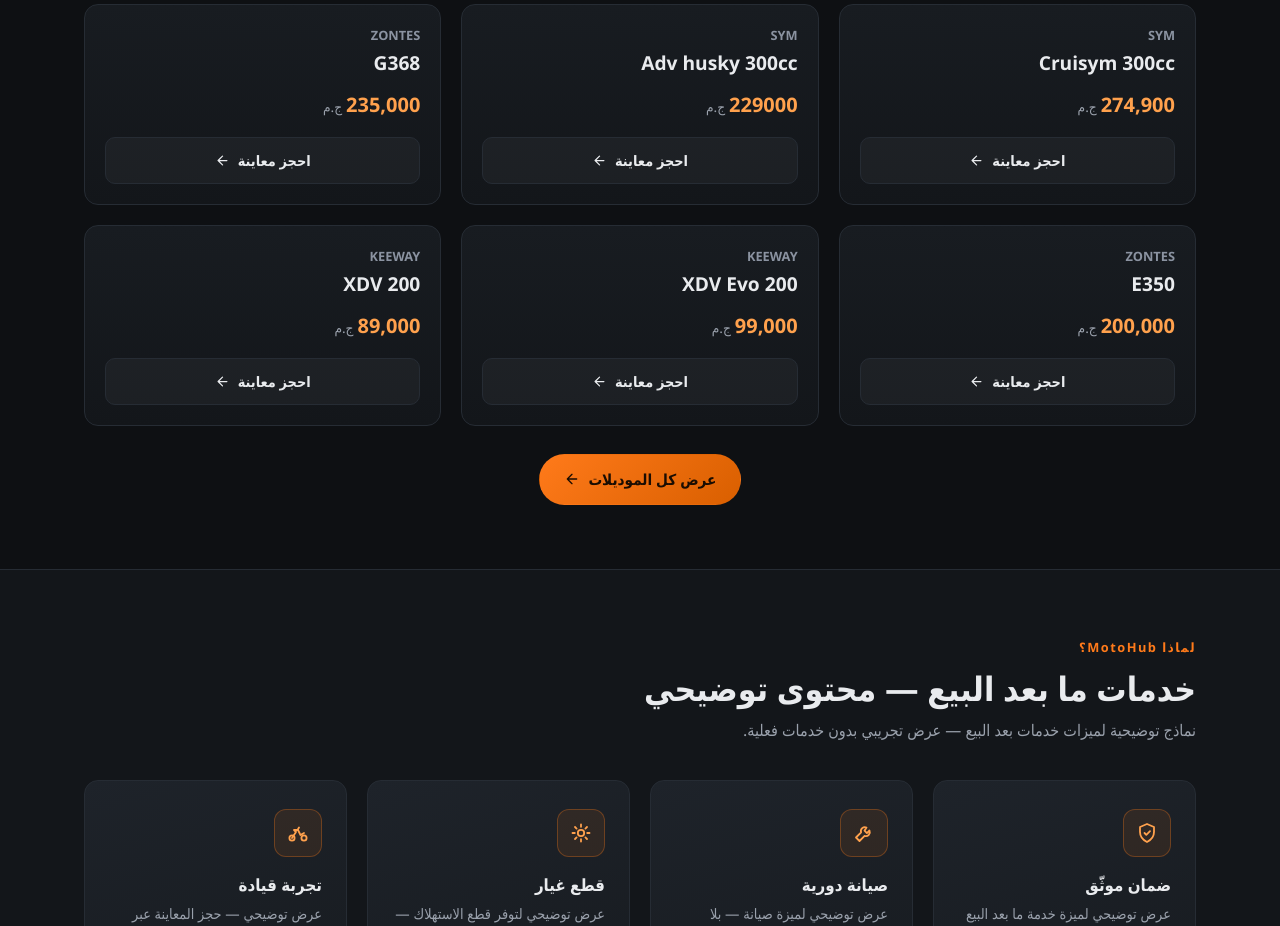
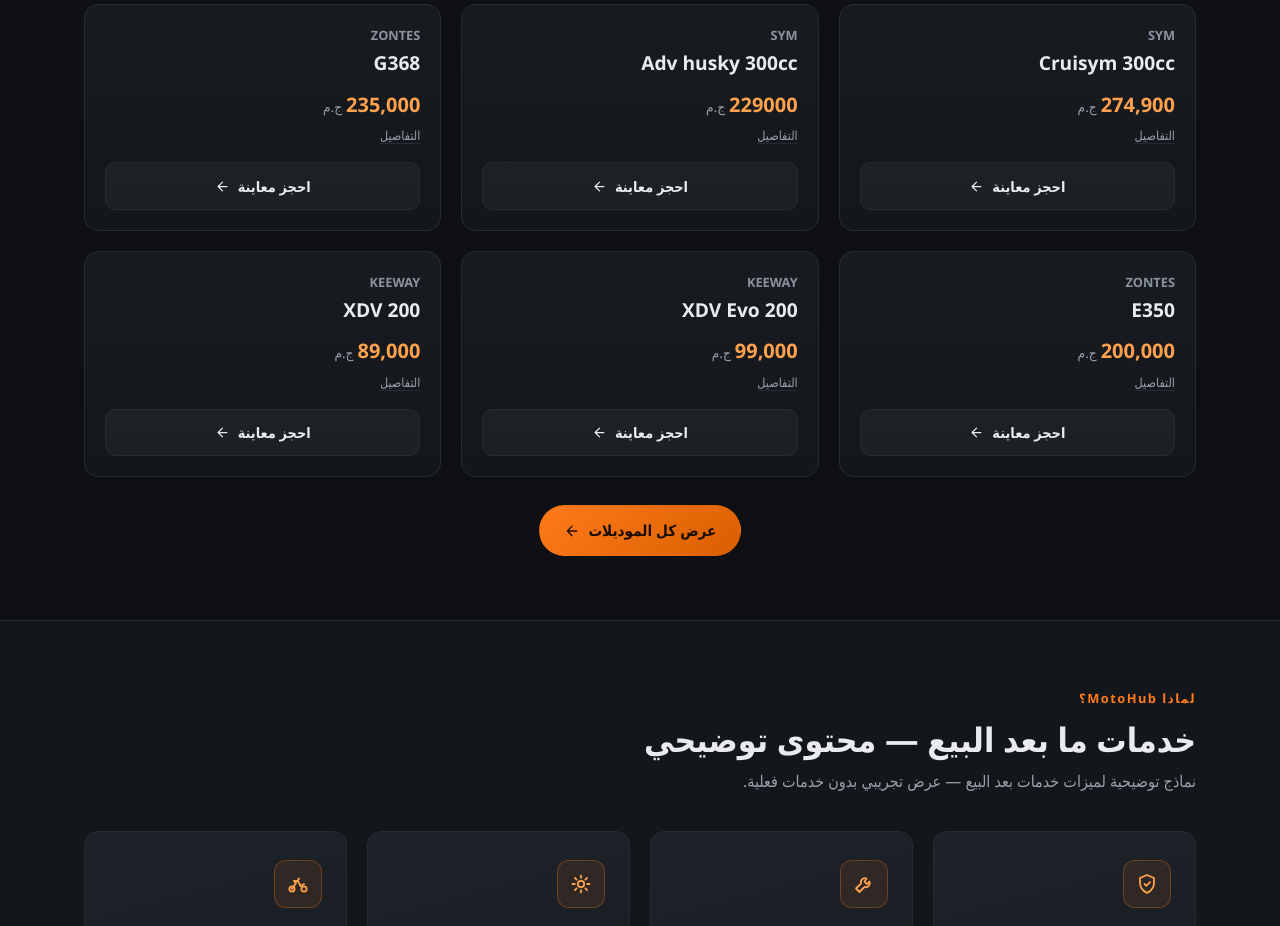
Before and after one commit to AhmeddSamii21/motohub-egypt, a React (Vite) app: page / in a window 1280 px wide. Shown: the part 860-1786 px from the top of the page. Built offline with nearby package versions, Linux system fonts and the light colour scheme.

Commit message:
feat(catalog): add shareable individual model pages

```diff
--- a/src/components/Catalog.css
+++ b/src/components/Catalog.css
@@ -196,6 +196,24 @@
 }
 
 /* ===== أداة المقارنة على البطاقة ===== */
+
+.catalog-card-actions {
+  display: flex;
+  align-items: center;
+  gap: 0.4rem;
+}
+
+.catalog-card-details {
+  font-size: 0.78rem;
+  color: var(--muted);
+  text-decoration: underline;
+  text-decoration-color: var(--line);
+  text-underline-offset: 3px;
+}
+
+.catalog-card-details:hover {
+  color: var(--accent-2);
+}
 
 .catalog-card-top {
   display: flex;
--- a/src/components/Catalog.jsx
+++ b/src/components/Catalog.jsx
@@ -1,7 +1,9 @@
 import { useState } from 'react'
 import { CATALOG } from '../data/catalog'
-import { MODELS as GENERATED_MODELS, AVAILABILITY_NOTE, LAST_RECORDED_PRICE_NOTE } from '../data/generatedStock'
+import { AVAILABILITY_NOTE, LAST_RECORDED_PRICE_NOTE } from '../data/generatedStock'
 import { storeRequestedModel, REQUESTED_MODEL_EVENT } from '../data/requestedModel'
+import { modelHref } from '../data/modelSlug'
+import { GENERATED_BY_KEY, formatDisplayPrice } from '../data/modelDisplay'
 import ModelCompare from './ModelCompare'
 import Brands from './Brands'
 import './Catalog.css'
@@ -44,14 +46,7 @@
 
 // بيانات السعر والتوفّر المُولَّدة — مفتاح المطابقة نفس مفتاح المقارنة (brand|name)
 // الملف المُولَّد يغطي جميع موديلات الكتالوج؛ عند فشل مفتاح نرجع للعرض القديم كما هو.
-const GENERATED_BY_KEY = new Map(GENERATED_MODELS.map((m) => [`${m.brand}|${m.name}`, m]))
-
-// أسعار المصادر الجديدة في الكتاب ترد بلا فواصل الآلاف — نعرضها بأسلوب ج.م الحالي نفسه
-function formatDisplayPrice(display, source) {
-  if (source !== 'stock' && source !== 'price-list') return display
-  if (!/^\d+$/.test(display)) return display
-  return display.replace(/\B(?=(\d{3})+(?!\d))/g, ',')
-}
+// المنطق المشترك (المفتاح + تنسيق السعر) يعيش في src/data/modelDisplay.js لصفحة الموديل أيضًا.
 
 function ModelCard({ brand, model, compared, onToggleCompare, compareDisabled }) {
   const info = GENERATED_BY_KEY.get(`${brand}|${model.name}`)
@@ -64,6 +59,10 @@
     <li className="catalog-card">
       <div className="catalog-card-top">
         <p className="catalog-card-brand">{brand}</p>
+        <div className="catalog-card-actions">
+          <a className="catalog-card-details" href={modelHref(brand, model.name)}>
+            التفاصيل
+          </a>
           <button
             type="button"
             className={`catalog-card-compare ${compared ? 'is-selected' : ''}`}
@@ -73,6 +72,7 @@
           >
             قارن
           </button>
+        </div>
       </div>
       <h4 className="catalog-card-name">{model.name}</h4>
       <p className="catalog-card-price">
--- a/src/components/FeaturedModels.css
+++ b/src/components/FeaturedModels.css
@@ -132,6 +132,19 @@
   font-size: 0.85rem;
 }
 
+.model-details {
+  display: inline-block;
+  font-size: 0.78rem;
+  color: var(--muted);
+  text-decoration: underline;
+  text-decoration-color: var(--line);
+  text-underline-offset: 3px;
+}
+
+.model-details:hover {
+  color: var(--accent-2);
+}
+
 .model-cta {
   display: inline-flex;
   align-items: center;
--- a/src/components/FeaturedModels.jsx
+++ b/src/components/FeaturedModels.jsx
@@ -1,5 +1,6 @@
 import { CATALOG } from '../data/catalog'
 import { storeRequestedModel, REQUESTED_MODEL_EVENT } from '../data/requestedModel'
+import { modelHref } from '../data/modelSlug'
 import './FeaturedModels.css'
 
 /**
@@ -44,6 +45,9 @@
                 <p className="model-price">
                   <b>{model.price}</b> <span>ج.م</span>
                 </p>
+                <a className="model-details" href={modelHref(model.brand, model.name)}>
+                  التفاصيل
+                </a>
               </div>
 
               <a
--- /dev/null
+++ b/src/components/ModelPage.css
@@ -0,0 +1,47 @@
+/* صفحة الموديل الفردي — تخطيط بسيط حول صنف بطاقة الكتالوج المعاد استخدامه */
+
+.model-page {
+  display: flex;
+  align-items: center;
+  min-height: 70vh;
+}
+
+.model-page-card {
+  width: min(34rem, 100%);
+  margin-inline: auto;
+  padding: 1.6rem;
+  background: var(--panel);
+  border: 1px solid var(--line);
+  border-radius: var(--radius-sm);
+}
+
+.model-page-name {
+  margin-top: 0.35rem;
+  font-size: 1.5rem;
+}
+
+.model-page-actions {
+  display: flex;
+  align-items: center;
+  gap: 0.75rem;
+  margin-top: 1.25rem;
+}
+
+.model-page-back {
+  font-size: 0.85rem;
+  color: var(--muted);
+}
+
+.model-page-back:hover {
+  color: var(--text);
+}
+
+.model-page-note {
+  margin-top: 1rem;
+  color: var(--muted);
+  font-size: 0.75rem;
+}
+
+.model-page .container {
+  width: 100%;
+}
--- /dev/null
+++ b/src/components/ModelPage.jsx
@@ -0,0 +1,69 @@
+import { useEffect, useState } from 'react'
+import { resolveModelUrl } from '../data/modelSlug'
+import { storeRequestedModel, REQUESTED_MODEL_EVENT } from '../data/requestedModel'
+import { GENERATED_BY_KEY, formatDisplayPrice } from '../data/modelDisplay'
+import { AVAILABILITY_NOTE, LAST_RECORDED_PRICE_NOTE } from '../data/generatedStock'
+import './ModelPage.css'
+
+/**
+ * صفحة موديل واحد — بياناتها حصرًا: الماركة والاسم والسعر المعروض بأسلوب الكتالوج نفسه
+ * (المصدر/التوفر/علامة المراجعة عبر المنطق المشترك مع بطاقات الكتالوج). لا مواصفات ولا
+ * صور ولا ضمانات ولا تمويل — لا تُخترع بيانات، وتُذكر الحاجة نصًا فقط.
+ * هاش غير معروف أو غير مكتمل => توجيه تام إلى #catalog (بلا تخمين وبلا صفحة فارغة).
+ */
+function ModelPage() {
+  const [hash, setHash] = useState(() => window.location.hash)
+  useEffect(() => {
+    const onHashChange = () => setHash(window.location.hash)
+    window.addEventListener('hashchange', onHashChange)
+    return () => window.removeEventListener('hashchange', onHashChange)
+  }, [])
+
+  const resolved = resolveModelUrl(hash)
+  useEffect(() => {
+    // توجيه بديل (بدون سجل تاريخ إضافي) حصرًا عندما يأتي التطبيق بروابط #/m/ غير صالحة
+    if (!resolved && hash.startsWith('#/m/')) window.location.replace('#catalog')
+  }, [resolved, hash])
+  if (!resolved) return null
+
+  const { brand, model } = resolved
+  const info = GENERATED_BY_KEY.get(`${brand}|${model.name}`)
+  const availability = info && info.stockUnits > 0 ? AVAILABILITY_NOTE : LAST_RECORDED_PRICE_NOTE
+  const needsReview = Boolean(info && info.needsReview)
+
+  return (
+    <section className="section model-page" id="model">
+      <div className="container">
+        <article className="model-page-card">
+          <p className="catalog-card-brand">{brand}</p>
+          <h1 className="catalog-card-name model-page-name">{model.name}</h1>
+          <p className="catalog-card-price">
+            <b>{formatDisplayPrice(info ? info.price : model.price, info && info.source)}</b> <span>ج.م</span>
+            {needsReview && <span className="catalog-card-review" title="سعر مصدره قائمة قديمة — قيد المراجعة مع المصدر">*</span>}
+          </p>
+          <p className="catalog-card-availability">{availability}</p>
+
+          <div className="model-page-actions">
+            <a
+              href="#book"
+              className="catalog-card-cta"
+              onClick={() => {
+                storeRequestedModel(model.name)
+                window.dispatchEvent(new CustomEvent(REQUESTED_MODEL_EVENT))
+              }}
+            >
+              احجز معاينة
+            </a>
+            <a href="#catalog" className="model-page-back">
+              كل الموديلات
+            </a>
+          </div>
+
+          <p className="model-page-note">المواصفات والصور غير منشورة بعد — تُضاف حصرًا عند توفرها من المصدر المعتمد.</p>
+        </article>
+      </div>
+    </section>
+  )
+}
+
+export default ModelPage
--- /dev/null
+++ b/src/data/modelDisplay.js
@@ -0,0 +1,15 @@
+/**
+ * منطق عرض السعر/التوفر المشترك بين بطاقات الكتالوج وصفحة الموديل الفردي.
+ * المنطق واحد (لا تكرار): المفتاح brand|name نفسه، والتنسيق بأسلوب ج.م الحالي نفسه.
+ * استخرج من Catalog.jsx ليغيب تحذير fast-refresh (مكوّن واحد لكل ملف تصدير).
+ */
+import { MODELS as GENERATED_MODELS } from './generatedStock'
+
+export const GENERATED_BY_KEY = new Map(GENERATED_MODELS.map((m) => [`${m.brand}|${m.name}`, m]))
+
+// أسعار المصادر الجديدة في الكتاب ترد بلا فواصل الآلاف — نعرضها بأسلوب ج.م الحالي نفسه
+export function formatDisplayPrice(display, source) {
+  if (source !== 'stock' && source !== 'price-list') return display
+  if (!/^\d+$/.test(display)) return display
+  return display.replace(/\B(?=(\d{3})+(?!\d))/g, ',')
+}
--- /dev/null
+++ b/src/data/modelSlug.js
@@ -0,0 +1,61 @@
+/**
+ * روابط موديلات الكتالوج — توليد (modelHref) وحلّ دقيق (resolveModelUrl).
+ * بلا اعتماديات ولا مطابقة ضبابية: الحل يعني بالمطابقة التامة على جدول مُحكوم مبني من
+ * CATALOG نفسه. أسماء الموديلات تحوي العربية والقوائم والرموز/الإيموجي؛ slugify يحفظ
+ * أرقامًا وحروفًا لاتينية وفواصل فقط، وأي تعارض داخل نفس الماركة يُحلّ بلصق رقم التتابع
+ * (الترتيب التوثيقي للكتالوج مجمد، فيبقى العنوان المولّد ثابتًا ومتنبأًا). لا تخمين أبدًا.
+ */
+import { CATALOG } from './catalog'
+
+const MODEL_ROUTE_RE = /^#\/m\/([^/]+)\/([^/]+)$/
+
+/** حروف وأرقام وفواصل فقط — أي شيء آخر (عربية/أقواس/إيموجي) يُقرَص؛ الفارغ يصير 'model' */
+const slugify = (text) =>
+  String(text).trim().toLowerCase().replace(/\s+/g, '-').replace(/[^a-z0-9-]/g, '').replace(/-+/g, '-').replace(/^-+|-+$/g, '') || 'model'
+
+const byBrandSlug = new Map()
+const hrefByModelKey = new Map() // 'brand|name' → '#/m/<brandSlug>/<modelSlug>' (نفس مفتاح المقارنة)
+
+for (const group of CATALOG) {
+  const brandSlug = slugify(group.brand)
+  let byModelSlug = byBrandSlug.get(brandSlug)
+  if (!byModelSlug) {
+    byModelSlug = new Map()
+    byBrandSlug.set(brandSlug, byModelSlug)
+  }
+  const occurrence = new Map() // عدد مرات القاعدة نفسها داخل هذه الماركة
+  for (const model of group.models) {
+    const base = slugify(model.name)
+    const seen = (occurrence.get(base) || 0) + 1
+    occurrence.set(base, seen)
+    let slug = seen > 1 ? `${base}-${seen}` : base
+    while (byModelSlug.has(slug)) slug += '-x' // حماية من تعارض نظري شديد الندرة — حتمي أيضًا
+    byModelSlug.set(slug, { brand: group.brand, model })
+    hrefByModelKey.set(`${group.brand}|${model.name}`, `#/m/${brandSlug}/${slug}`)
+  }
+}
+
+/** رابط صفحة الموديل لمفتاح (brand|name) — دائمًا محكوم من الجدول أعلاه */
+export function modelHref(brand, name) {
+  return hrefByModelKey.get(`${brand}|${name}`) || null
+}
+
+/**
+ * حلّ الهاش #/m/<brand>/<model> بمطابقة تامة على الجدول — بلا تخمين.
+ * يُعيد { brandSlug, modelSlug, brand, model:{name,price} } أو null إن لم يتطابق شيء.
+ */
+export function resolveModelUrl(hash) {
+  const match = typeof hash === 'string' ? hash.match(MODEL_ROUTE_RE) : null
+  if (!match) return null
+  let brandSlug, modelSlug
+  try {
+    brandSlug = decodeURIComponent(match[1])
+    modelSlug = decodeURIComponent(match[2])
+  } catch {
+    return null // بروسينغ سيّئ يُتراجع عنه بصمت — التوجيه إلى الكتالوج
+  }
+  const byModelSlug = byBrandSlug.get(brandSlug)
+  if (!byModelSlug) return null
+  const entry = byModelSlug.get(modelSlug)
+  return entry ? { brandSlug, modelSlug, brand: entry.brand, model: entry.model } : null
+}
```
Also changed, not shown: src/App.jsx (+14 -1 lines), 1 other file (tests, documents, lock files or other folders). Lines whose indentation alone changed are shown as unchanged.
